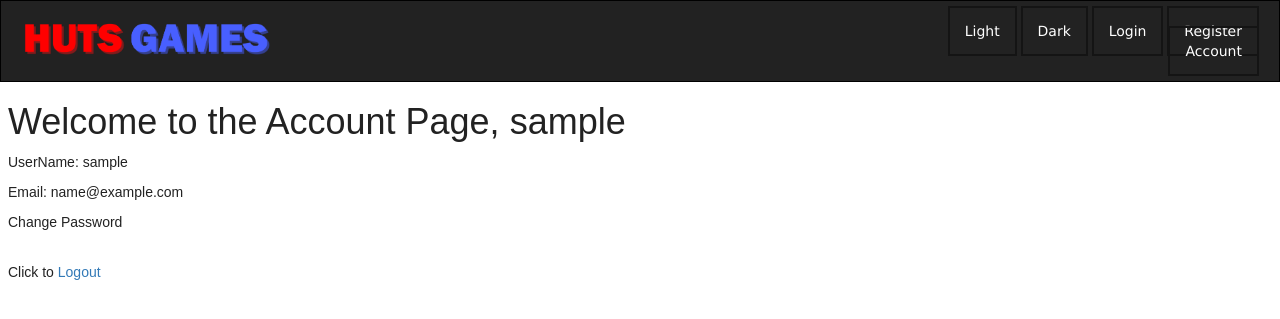
After one commit to Stanned/HutsGames, a PHP site: page /account/account.php in a window 1280 px wide. The commit adds this page. Shown: the top 319 px of the page. Run offline with PHP 8.4, Linux system fonts and the light colour scheme; the visitor is signed in with stand-in values (Sample User, id 1); some web fonts are replaced.

Commit message:
Login
Het is niet gelukt verdorie

```diff
--- /dev/null
+++ b/Website/account/account.php
@@ -0,0 +1,60 @@
+<?php
+session_start();
+if( !isset( $_SESSION['username']) ){
+echo "You are not authorized to view this page. Go back <a href= '/'>home</a>";
+exit();
+}
+?>
+<!DOCTYPE html>
+<html lang="en">
+
+<head>
+    <meta charset="UTF-8">
+    <meta name="viewport" content="width=device-width, initial-scale=1.0">
+    <title>Register - HutsGames</title>
+    <link rel="stylesheet" href="https://stackpath.bootstrapcdn.com/bootstrap/3.4.1/css/bootstrap.min.css" integrity="sha384-HSMxcRTRxnN+Bdg0JdbxYKrThecOKuH5zCYotlSAcp1+c8xmyTe9GYg1l9a69psu" crossorigin="anonymous">
+    <link rel="stylesheet" href="../styles.css">
+    <link rel="stylesheet" href="account.css">
+    <script>
+    const htmlEl = document.getElementsByTagName('html')[0];
+    const currentTheme = localStorage.getItem('theme') ? localStorage.getItem('theme') : null;
+
+    if (currentTheme) {
+        htmlEl.dataset.theme = currentTheme;
+    }
+
+    const toggleTheme = (theme) => {
+        htmlEl.dataset.theme = theme;
+        localStorage.setItem('theme', theme);
+    }
+
+    </script>
+    <script src="http://ajax.googleapis.com/ajax/libs/jquery/1/jquery.min.js"></script>
+</head>
+
+<body>
+    <header>
+        <div id="headerContainer">
+            <div class="headerItem"><a href="../index.html"><img width="250" src="../images/logo-big.png" alt="HutsGames Logo"></a></div>
+            <div class="headerItem" id="loginButtonContainer" style="text-align: right;">
+                <a id="loginButton" class="button" onclick="toggleTheme('light');">Light</a>
+                <a id="loginButton" class="button" onclick="toggleTheme('dark');">Dark</a>
+                <a id="loginButton" class="button" href="../Loginscherm/">Login</a>
+                <a id="loginButton" class="button" href="../register/">Register</a>
+                <a id="loginButton" class="button">Account</a>
+            </div>
+        </div>
+    </header>
+
+
+</li>
+</ul>
+</nav>
+<h1>Welcome to the Account Page, <?php echo $_SESSION['username'] ?></h1>
+<p>UserName: <?php echo $_SESSION['username'] ?></p>
+<p>Email: <?php echo $_SESSION['email'] ?></p>
+<p>Change Password</p>
+</br>
+<p>Click to <a class="nav-link" href="logout.php">Logout</a></p>
+</body>
+</html>
--- a/Website/index.html
+++ b/Website/index.html
@@ -32,6 +32,7 @@
                 <a id="loginButton" class="button" onclick="toggleTheme('dark');">Dark</a>
                 <a id="loginButton" class="button" href="Loginscherm/">Login</a>
                 <a id="loginButton" class="button" href="register/">Register</a>
+                <a id="loginButton" class="button" href="account/">Account</a>
             </div>
         </div>
     </header>
--- a/Website/register/index.php
+++ b/Website/register/index.php
@@ -34,8 +34,9 @@
             <div class="headerItem" id="loginButtonContainer" style="text-align: right;">
                 <a id="loginButton" class="button" onclick="toggleTheme('light');">Light</a>
                 <a id="loginButton" class="button" onclick="toggleTheme('dark');">Dark</a>
-                <a id="loginButton" class="button" href="#">Login</a>
-                <a id="loginButton" class="button" href="">Register</a>
+                <a id="loginButton" class="button" href="../Loginscherm/">Login</a>
+                <a id="loginButton" class="button" href="../register/">Register</a>
+                <a id="loginButton" class="button"  href="../account/">Account</a>
             </div>
         </div>
     </header>
--- a/Website/terms-of-service.html
+++ b/Website/terms-of-service.html
@@ -31,8 +31,9 @@
             <div class="headerItem" id="loginButtonContainer" style="text-align: right;">
                 <a id="loginButton" class="button" onclick="toggleTheme('light');">Light</a>
                 <a id="loginButton" class="button" onclick="toggleTheme('dark');">Dark</a>
-                <a id="loginButton" class="button" href="#">Login</a>
-                <a id="loginButton" class="button" href="">Register</a>
+                <a id="loginButton" class="button" href="../Loginscherm/">Login</a>
+                <a id="loginButton" class="button" href="../register/">Register</a>
+                <a id="loginButton" class="button"  href="../account/">Account</a>
             </div>
         </div>
     </header>
```
Also changed, not shown: Website/Loginscherm/index.php (renamed from Website/Loginscherm/index.html, +6 -3 lines), Website/Loginscherm/login_action.php (added, +55 -0 lines), Website/account/logout.php (added, +10 -0 lines), Website/account/account.css (added).
